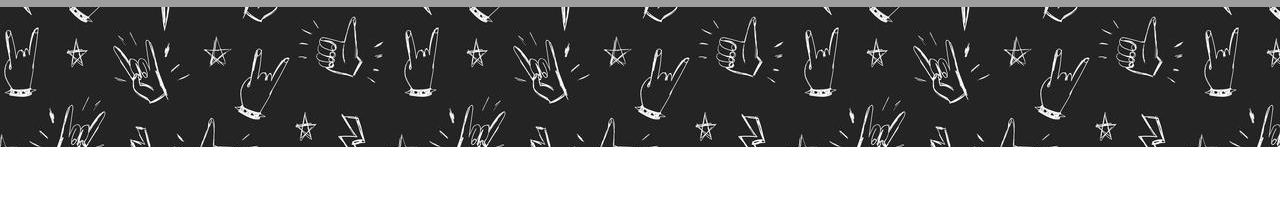
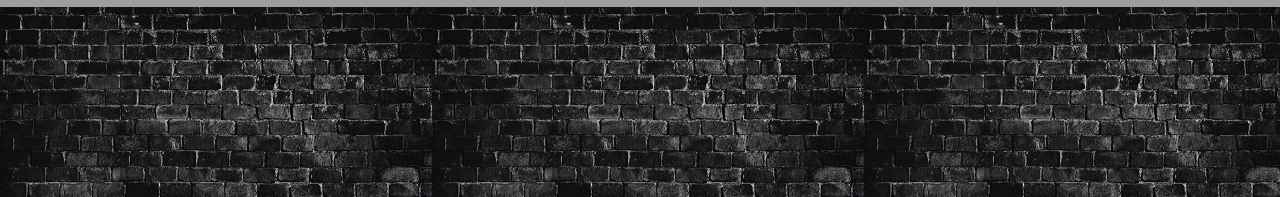
Before and after one commit to waggomes/RedBus_Page, a plain HTML site: page index.html in a window 1280 px wide. Shown: the part 1339-1536 px from the top of the page. Before the commit the page ends 1486 px from the top, so only its background shows below. Drawn offline with Linux system fonts and the light colour scheme; grey boxes are pictures that could not be loaded.

Commit message:
Alterando footer

```diff
--- a/Estilo.css
+++ b/Estilo.css
@@ -179,8 +179,8 @@ main{
 
 footer{
 
-    height: 140px;
-    background-image: url("footer.jpg");
+    height: 190px;
+    background-image: url("Footer_tijolos.jpg");
 
 
 }
```
Also changed, not shown: Footer_tijolos.jpg (added).
